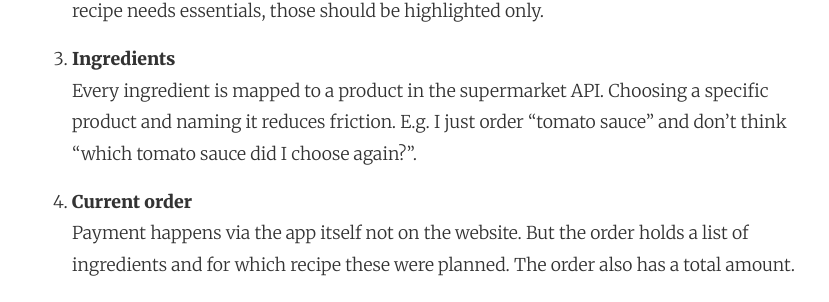
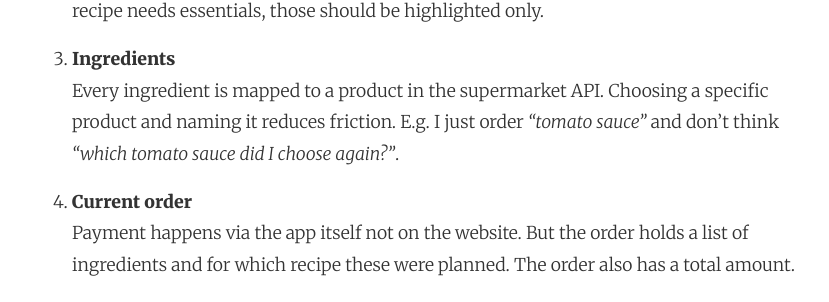
Before and after one commit to adri/adri.github.io, a Jekyll site: the page built from _posts/2017-09-27-learning-elixir-second-side-project-part1.md, in a window 1280 px wide and 900 px high, scrolled down 2464 px. Shown: the part 180-482 px from the top of the window, without its empty margins (224-1053 px from the left). Built offline with Jekyll 4.4.1, drawn with Linux system fonts in a browser that asks for light colours; nearby versions of some CDN libraries; comment, search, counter and statistics services are not loaded.

Commit message:
Autocommit from wiki

```diff
--- a/_posts/2017-09-27-learning-elixir-second-side-project-part1.md
+++ b/_posts/2017-09-27-learning-elixir-second-side-project-part1.md
@@ -43,7 +43,7 @@ A list of recipes that can be planned. Those recipes have ingredients. When a re
 Some ingredients should not be added automatically to the cart because they are always in stock. These are ingredients like herbs, milk products and frozen goods. Instead: if a recipe needs essentials, those should be highlighted only.
 
 3. **Ingredients**<br />
-Every ingredient is mapped to a product in the supermarket API. Choosing a specific product and naming it reduces friction. E.g. I just order "tomato sauce" and don't think "which tomato sauce did I choose again?".
+Every ingredient is mapped to a product in the supermarket API. Choosing a specific product and naming it reduces friction. E.g. I just order *"tomato sauce"* and don't think *"which tomato sauce did I choose again?"*.
 
 4. **Current order**<br />
 Payment happens via the app itself not on the website. But the order holds a list of ingredients and for which recipe these were planned. The order also has a total amount.
```
